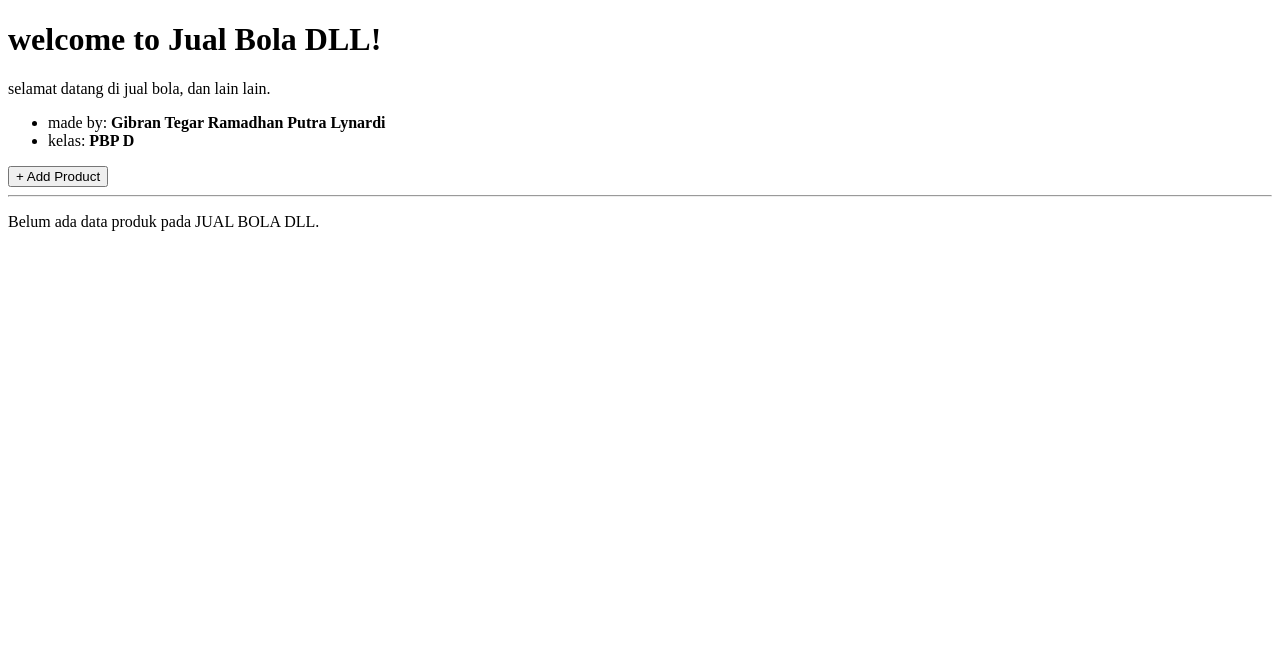
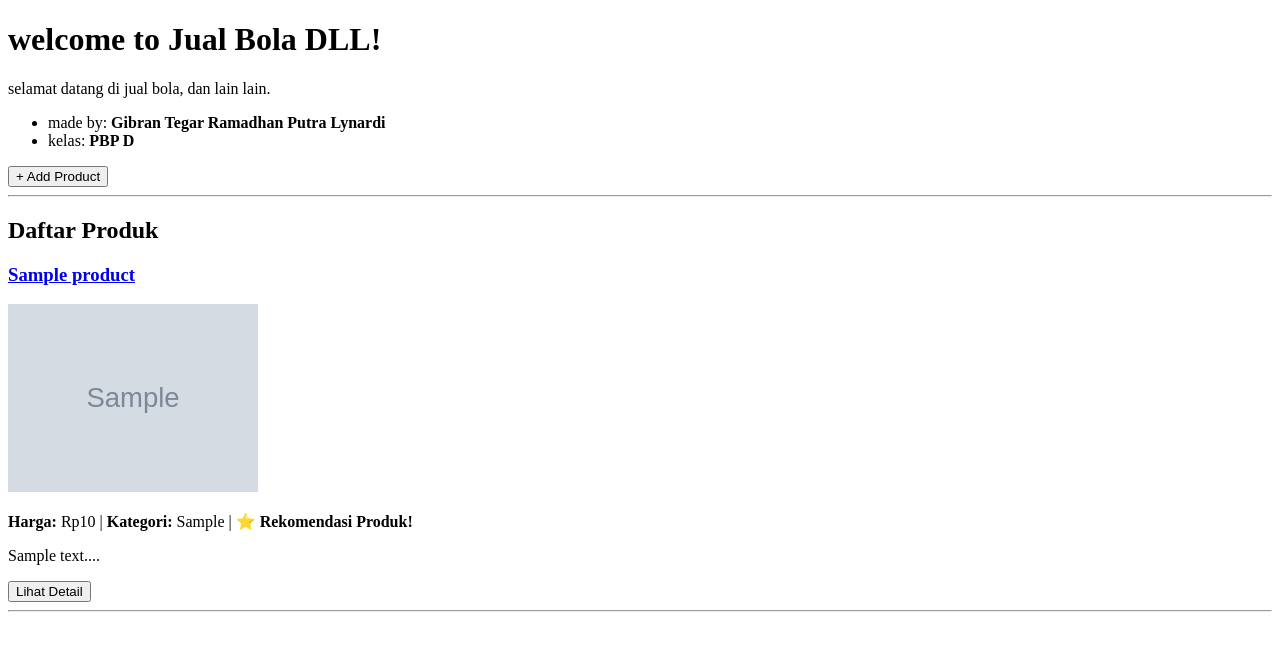
Before and after one commit to gibranlynardi/jual-bola-DLL, a Django app: page / in a window 1280 px wide. Shown: the top 651 px of the page. Run offline with Django 5.2, Linux system fonts and the light colour scheme; tables that the repository leaves empty hold one stand-in row (values such as "Sample post"); grey boxes marked "Sample" are stand-in pictures.

Commit message:
Tugas Individu 2

```diff
--- a/main/templates/main.html
+++ b/main/templates/main.html
@@ -18,13 +18,14 @@
 
     <hr />
 
-    {% if not product_list %}
+    <h2>Daftar Produk</h2>
+
+    {% if not products %}
         <p>Belum ada data produk pada JUAL BOLA DLL.</p>
     {% else %}
-
-    {% for product in product_list %}
+        {% for product in products %}
             <div>
-        <h2><a href="{% url 'main:show_product' product.id %}">{{ product.name }}</a></h2>
+                <h3><a href="{% url 'main:show_product' product.id %}">{{ product.name }}</a></h3>
 
                 {% if product.thumbnail %}
                     <img src="{{ product.thumbnail }}" alt="thumbnail {{ product.name }}" width="250">
@@ -45,9 +46,8 @@
                     <button>Lihat Detail</button>
                 </a>
             </div>
-
             <hr />
         {% endfor %}
+    {% endif %}
 
-    {% endif %}
 {% endblock content %}
--- a/main/views.py
+++ b/main/views.py
@@ -5,10 +5,12 @@ from main.models import Product
 from main.forms import ProductForm
 
 def show_main(request):
+    products = Product.objects.all()
     context = {
         'nama_toko' : 'Jual Bola DLL',
         'nama_pembuat' : 'Gibran Tegar Ramadhan Putra Lynardi',
-        'kelas_pbp' : 'PBP D'
+        'kelas_pbp' : 'PBP D',
+        'products': products
     }
 
     return render(request, "main.html", context)
```
Lines whose indentation alone changed are shown as unchanged.
